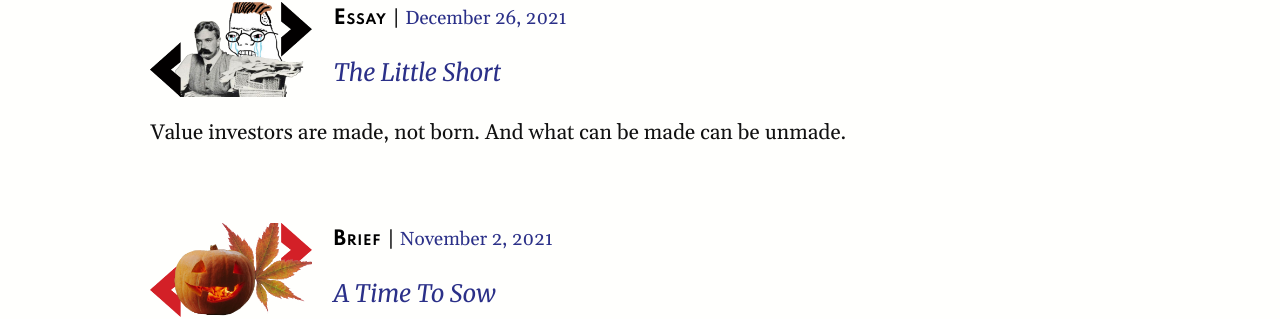
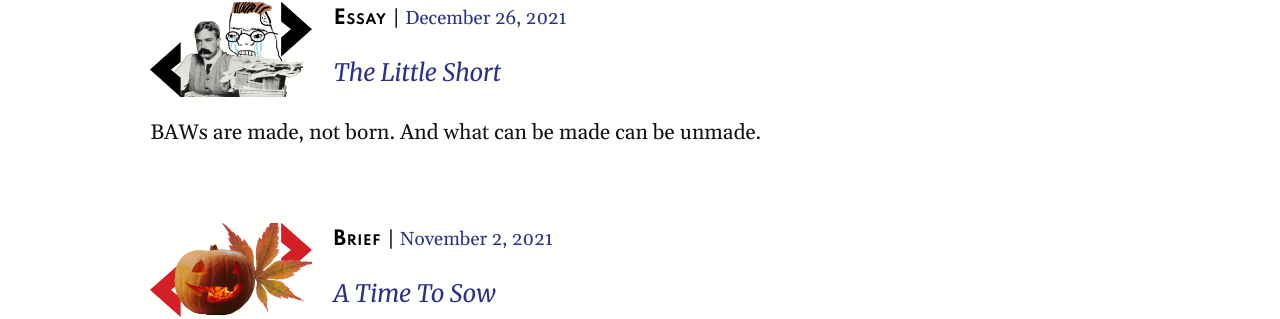
Before and after one commit to AndrewYang2024/AndrewYang2024.github.io, a Jekyll site: the page built from index.html, in a window 1280 px wide. Shown: the part 250-569 px from the top of the page. Built offline with Jekyll 4.4.1, drawn with Linux system fonts in a browser that asks for light colours; nearby versions of some CDN libraries; the list of posts is cut into pages by our own code.

Commit message:
Update 2021-12-27-The-Little-Short.md

```diff
--- a/_posts/2021-12-27-The-Little-Short.md
+++ b/_posts/2021-12-27-The-Little-Short.md
@@ -1,13 +1,13 @@
 ---
 layout: post
-excerpt: ' Value investors are made, not born. And what can be made can be unmade.'
+excerpt: ' BAWs are made, not born. And what can be made can be unmade.'
 
 title:  "The Little Short"
 date:   2021-12-27 00:00:00
 categories: Essay
 tags: short
 picid: "a008"
-tweetURL: https://twitter.com/EpsilonPraxis
+tweetURL: https://twitter.com/EpsilonPraxis/status/1475515540647157762
 ---
 
 {% newthought 'I have a tendency to like unloved things.'%} Misshapen toys who don’t look like the characters they were based on. Animals with more than four legs who aren’t butterflies or ladybugs. A thing unfairly dismissed rekindles a sense of childhood familiarity and deep respect.
```
Also changed, not shown: other parts of _posts/2021-12-27-The-Little-Short.md (+1 -1 lines).
